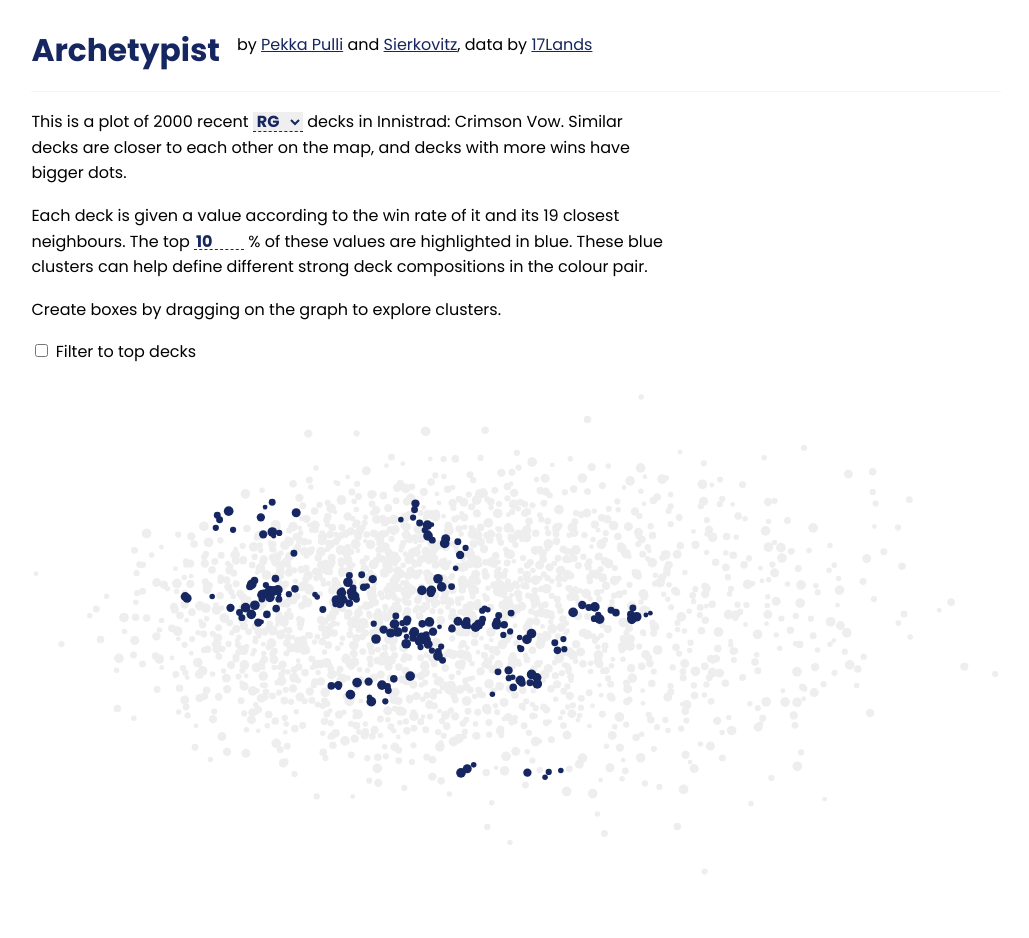
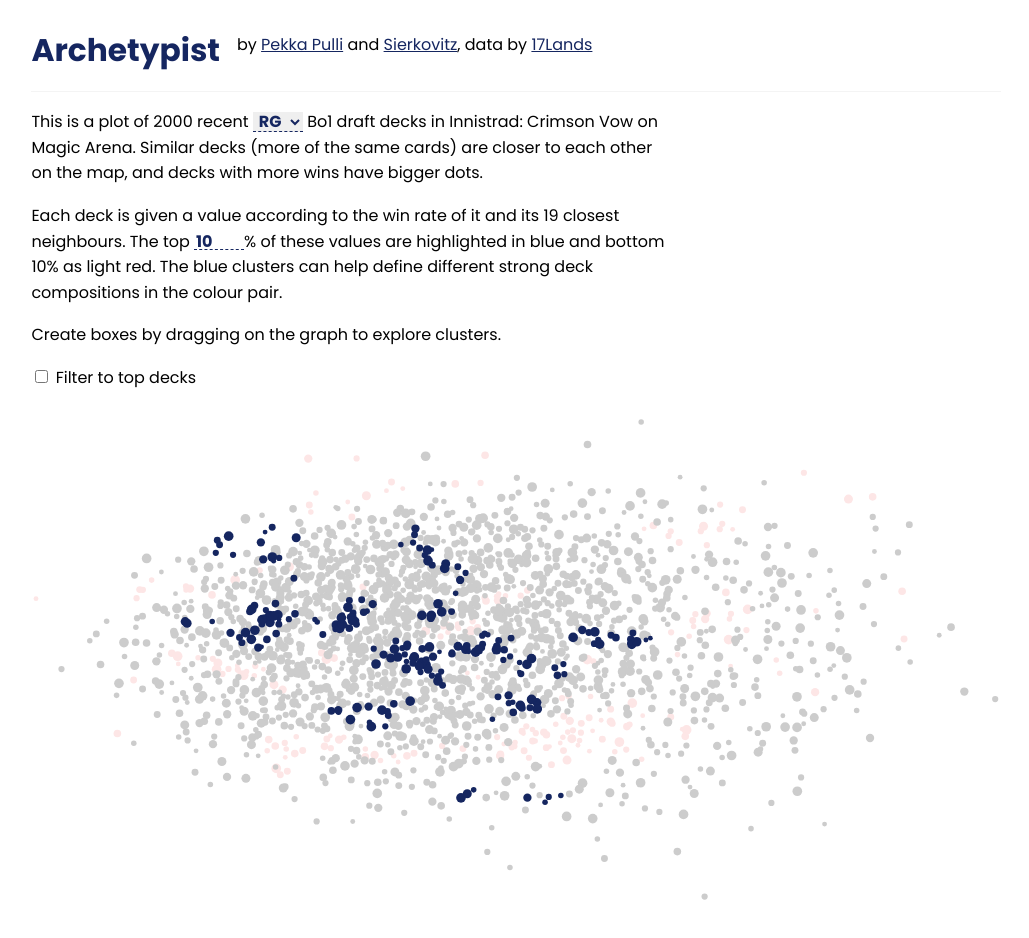
Before and after one commit to pekkapulli/draft-archetype-tool, a React app: page / in a window 1280 px wide. Shown: the top 938 px of the page, without its empty margins (124-1153 px from the left). Built offline with nearby package versions, Linux system fonts and the light colour scheme; a web font is replaced by a local one.

Commit message:
add bottom clusters

```diff
--- a/src/components/DeckPlot.tsx
+++ b/src/components/DeckPlot.tsx
@@ -15,6 +15,7 @@ import styled from 'styled-components';
 interface Props {
   data: DeckDatum[];
   topDecks: DeckDatum[];
+  bottomDecks: DeckDatum[];
   clusters: Clusters;
   addCluster: (cluster: Cluster) => void;
   removeCluster: (id: string) => void;
@@ -29,6 +30,7 @@ const DeckPlot = (props: Props & ParentDimensionsProps) => {
     parentDimensions,
     data,
     topDecks,
+    bottomDecks,
     clusters,
     addCluster,
     removeCluster,
@@ -59,21 +61,23 @@ const DeckPlot = (props: Props & ParentDimensionsProps) => {
       .range([minSize, minSize * 2])
       .domain([0, 7]);
     //  scaleColor(d['Neighbours average win rate'])
-    const plotRender = data.map((d) => (
+    const plotRender = data.map((d, i) => (
       <circle
         cx={xScale(d['NMDS 1'])}
         cy={yScale(d['NMDS 2'])}
         fill={
-          topDecks.find((td) => td['Deck ID'] === d['Deck ID'])
+          bottomDecks.find((bd) => bd['Deck ID'] === d['Deck ID'])
+            ? theme.colors.lightestRed
+            : topDecks.find((td) => td['Deck ID'] === d['Deck ID'])
             ? theme.colors.blue
-            : theme.colors.grey(4)
+            : theme.colors.grey(3)
         }
         r={sizeScale(d.Wins)}
         key={d['Deck ID']}
       />
     ));
     return [plotRender, xScale, yScale];
-  }, [data, width, height, clusters, topDecks]);
+  }, [data, width, height, clusters, topDecks, bottomDecks]);
 
   useEffect(() => {
     const sweeper = brush()
--- a/src/components/MainPage.tsx
+++ b/src/components/MainPage.tsx
@@ -52,6 +52,7 @@ const InlineInput = styled.input`
   color: ${theme.colors.blue};
   ${theme.fontBold};
   ${theme.fontSize(0)};
+  padding: 0 2px;
 `;
 
 const InlineSelect = styled.select`
@@ -63,6 +64,7 @@ const InlineSelect = styled.select`
   color: ${theme.colors.blue};
   ${theme.fontBold};
   ${theme.fontSize(0)};
+  padding: 0 2px;
 `;
 
 export default () => {
@@ -78,13 +80,17 @@ export default () => {
     fetchDeckData(selectedColors, setDeckLists);
   }, [selectedColors]);
 
-  const [decks, topDecks] = useDeepMemo(() => {
+  const [decks, topDecks, bottomDecks] = useDeepMemo(() => {
     const topDecks = metaData?.slice(
       metaData.length * (1 - topPercentage / 100)
     );
+    const bottomDecks = metaData?.slice(
+      0,
+      metaData.length * (topPercentage / 100)
+    );
     const dataSet = filterTopDecks ? topDecks : metaData;
 
-    return [dataSet, topDecks];
+    return [dataSet, topDecks, bottomDecks];
   }, [metaData, filterTopDecks, topPercentage]);
 
   const [clusters, setClusters] = useState<Clusters>({});
@@ -151,8 +157,9 @@ export default () => {
               </option>
             ))}
           </InlineSelect>{' '}
-          decks in Innistrad: Crimson Vow. Similar decks are closer to each
-          other on the map, and decks with more wins have bigger dots.
+          Bo1 draft decks in Innistrad: Crimson Vow on Magic Arena. Similar
+          decks (more of the same cards) are closer to each other on the map,
+          and decks with more wins have bigger dots.
         </P>
         <P>
           Each deck is given a value according to the win rate of it and its 19
@@ -161,12 +168,13 @@ export default () => {
             type="number"
             step={1}
             min={1}
-            max={99}
+            max={50}
             value={topPercentage}
             onChange={(event) => setTopPercentage(event.target.valueAsNumber)}
-          />{' '}
-          % of these values are highlighted in blue. These blue clusters can
-          help define different strong deck compositions in the colour pair.
+          />
+          % of these values are highlighted in blue and bottom {topPercentage}%
+          as light red. The blue clusters can help define different strong deck
+          compositions in the colour pair.
         </P>
         <P>Create boxes by dragging on the graph to explore clusters.</P>
         <label style={{ cursor: 'pointer' }}>
@@ -177,10 +185,11 @@ export default () => {
           />{' '}
           Filter to top decks
         </label>
-        {decks && topDecks && (
+        {decks && topDecks && bottomDecks && (
           <DeckPlot
             data={decks}
             topDecks={topDecks}
+            bottomDecks={bottomDecks}
             clusters={clusters}
             addCluster={addCluster}
             removeCluster={removeCluster}
--- a/src/theme.ts
+++ b/src/theme.ts
@@ -41,6 +41,7 @@ export const colors = {
   darkRed: '#813131',
   red: '#db948e',
   lightRed: '#ff7f7f',
+  lightestRed: '#FDE6E6',
   midGrey: '#7c7f85',
   lightGrey: '#dde4ed',
 };
```
